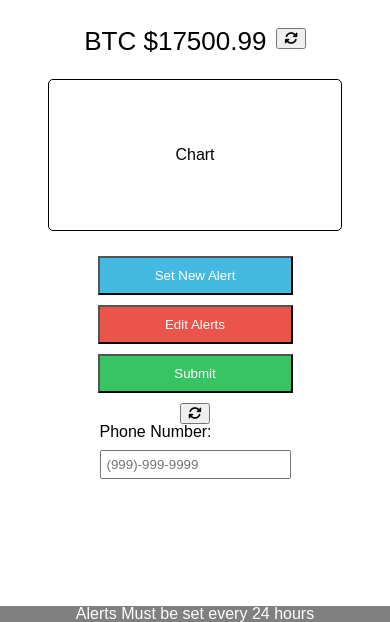
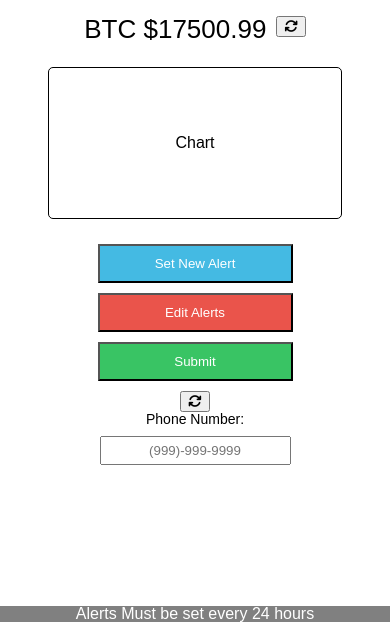
Before and after one commit to ckarras11/bitalert-client, a React app: page / in a window 390 px wide. Shown: the part 222-844 px from the top of the page. Built offline with nearby package versions, Linux system fonts and the light colour scheme.

Commit message:
Styled phone number

```diff
--- a/src/components/phone-number.css
+++ b/src/components/phone-number.css
@@ -5,9 +5,14 @@
 
 label {
     margin-bottom: 10px;
+    font-size: 14px;
+    text-align: center;
 
 }
 
 input {
     padding: 5px;
+    margin: 0 auto;
+    text-align: center;
+    margin-bottom: 25px;
 }
```
